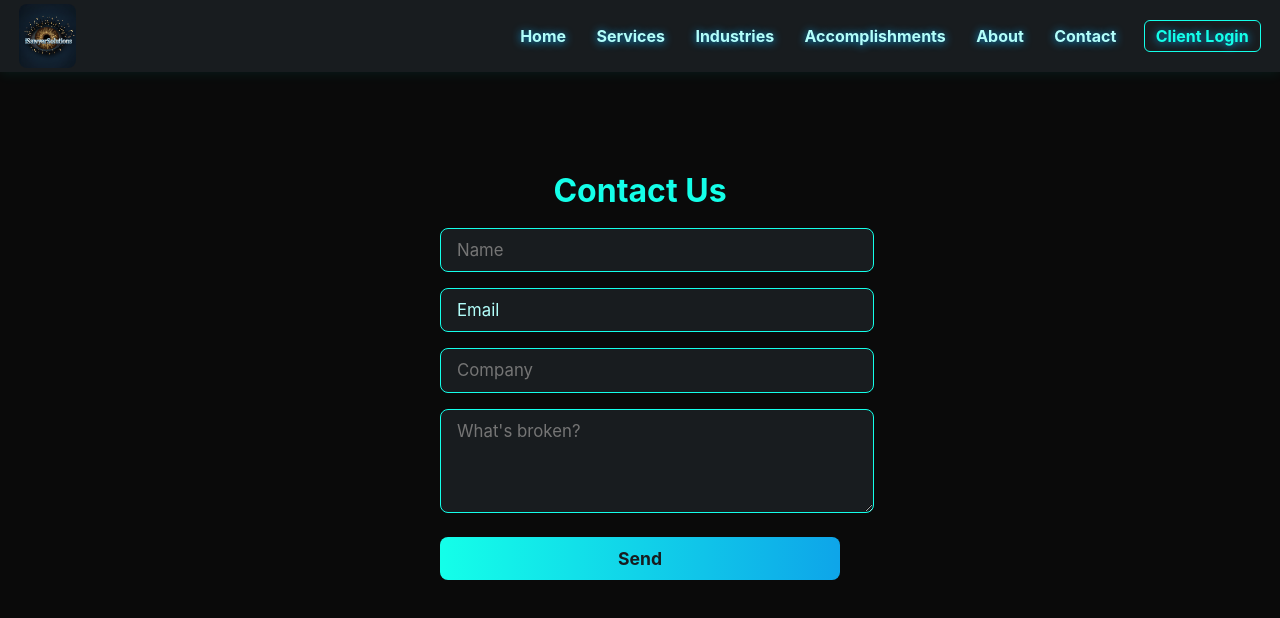
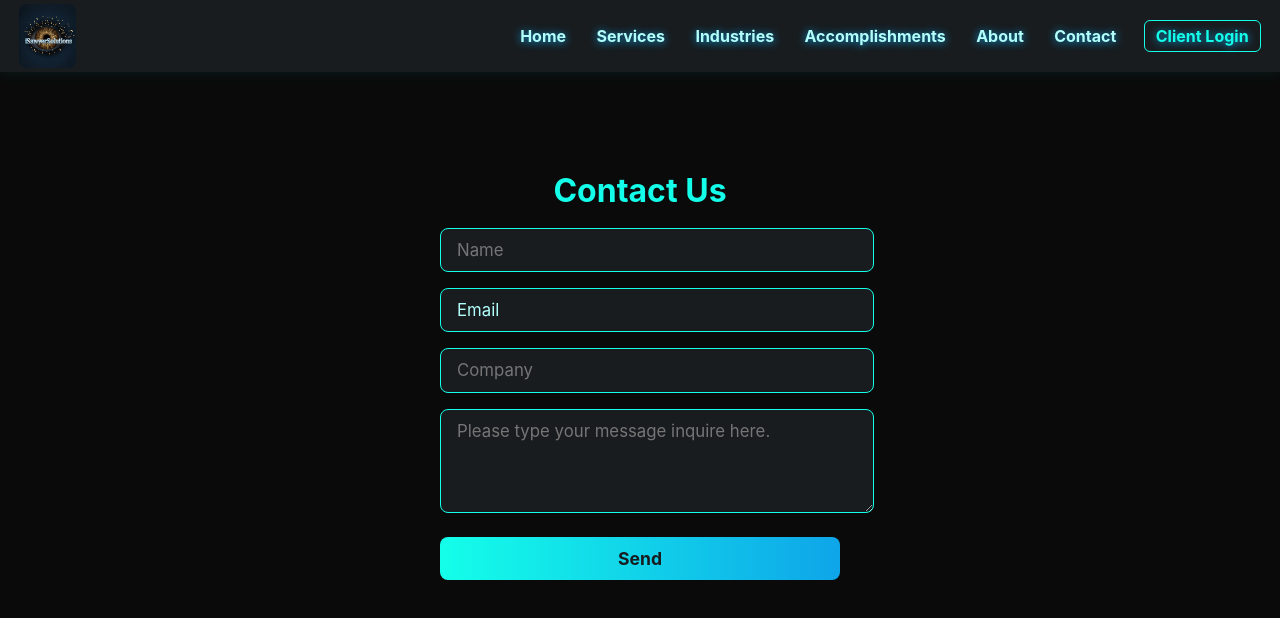
Before and after one commit to savannahsawyer/iSawyerSolutionsWebsite, a React (Vite) app: page /contact in a window 1280 px wide. Shown: the top 618 px of the page. Built offline with nearby package versions, Linux system fonts and the light colour scheme; the HTML template or start-up script is replaced by a standard one.

Commit message:
ready to push

```diff
--- a/src/pages/Contact.jsx
+++ b/src/pages/Contact.jsx
@@ -19,7 +19,7 @@ export default function Contact() {
         <input type="text" placeholder="Name" style={inputStyle} required />
         <input type="email" placeholder="Email" style={inputStyle} required />
         <input type="text" placeholder="Company" style={inputStyle} />
-  <textarea placeholder="What's broken?" style={{ ...inputStyle, minHeight: 80 }} />
+  <textarea placeholder="Please type your message inquire here." style={{ ...inputStyle, minHeight: 80 }} />
         <button type="submit" style={{ background: 'linear-gradient(90deg,#14ffe9,#0ea5e9)', color: '#181c1f', fontWeight: 700, fontSize: '1.1rem', border: 'none', borderRadius: 8, padding: '0.7rem 1.5rem', cursor: 'pointer', marginTop: 8, width: '100%', boxSizing: 'border-box' }}>
           Send
         </button>
```
